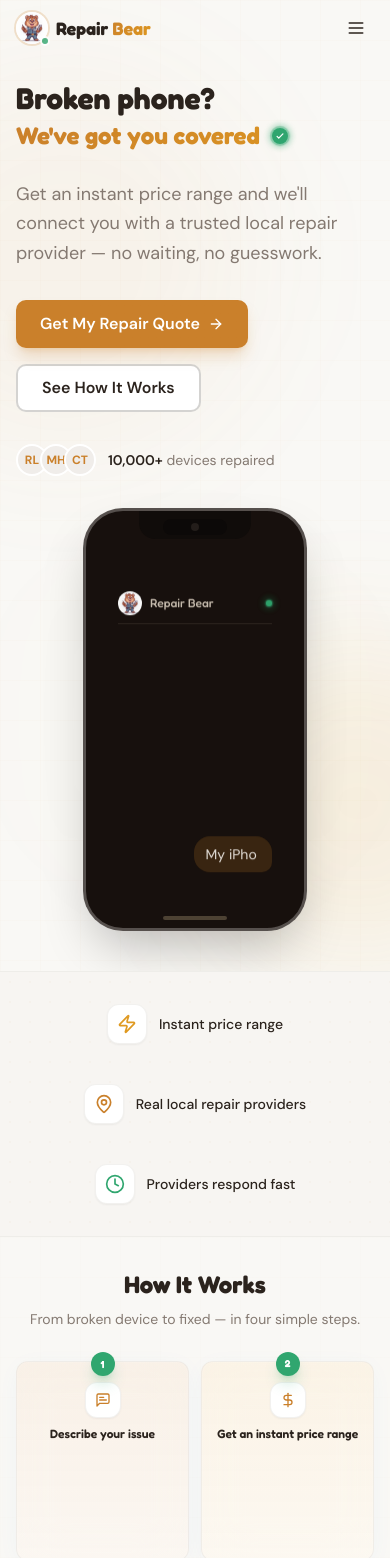
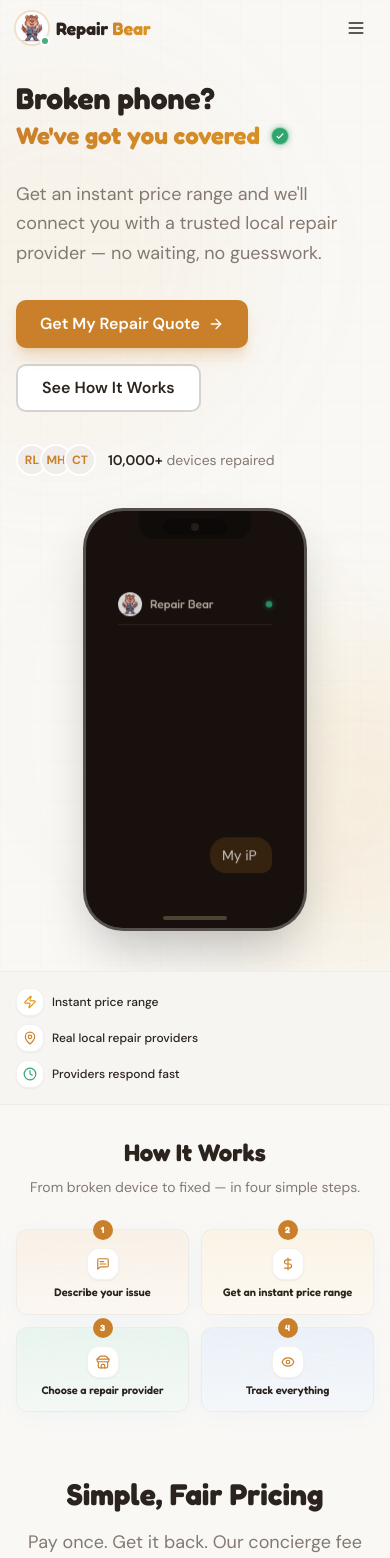
Before and after one commit to mkultracodes/precise-render-guy, a React (Vite) app: page / in a window 390 px wide. Shown: the top 1558 px of the page. Built offline with nearby package versions, Linux system fonts and the light colour scheme; the HTML template or start-up script is replaced by a standard one.

Commit message:
Mobile tweaks for mobile UI
Co-authored-by: mkultracodes <99495348+mkultracodes@users.noreply.github.com>

```diff
--- a/src/components/HowItWorks.tsx
+++ b/src/components/HowItWorks.tsx
@@ -323,30 +323,30 @@ const HowItWorks = () => {
             return (
               <div
                 key={s.step}
-                className={`relative group transition-all duration-700 ${
-                  isRevealed ? "opacity-100 translate-y-0" : "opacity-0 translate-y-10"
+                className={`relative group md:transition-all md:duration-700 ${
+                  isRevealed ? "opacity-100 translate-y-0" : "md:opacity-0 md:translate-y-10"
                 }`}
               >
                 {i < steps.length - 1 && (
                   <div className="hidden lg:block absolute top-10 left-[calc(50%+40px)] w-[calc(100%-40px)] h-px bg-gradient-to-r from-primary/20 to-transparent" />
                 )}
 
-                <div className={`bg-gradient-to-b ${s.gradient} glass-card rounded-xl md:rounded-2xl p-3 md:p-6 text-center transition-all duration-500 h-full flex flex-col min-h-[200px] md:min-h-[320px] ${
-                  isActive && !allDone ? "shadow-xl shadow-primary/10 ring-1 ring-primary/20 -translate-y-1" : "hover:shadow-xl hover:shadow-primary/5 hover:-translate-y-1"
+                <div className={`bg-gradient-to-b ${s.gradient} glass-card rounded-xl md:rounded-2xl p-3 md:p-6 text-center h-full flex flex-col min-h-0 md:min-h-[320px] md:transition-all md:duration-500 ${
+                  isActive && !allDone ? "md:shadow-xl md:shadow-primary/10 md:ring-1 md:ring-primary/20 md:-translate-y-1" : "md:hover:shadow-xl md:hover:shadow-primary/5 md:hover:-translate-y-1"
                 }`}>
-                  <div className={`absolute -top-2.5 md:-top-4 left-1/2 -translate-x-1/2 w-6 h-6 md:w-8 md:h-8 rounded-full flex items-center justify-center font-display font-bold text-[10px] md:text-sm transition-all duration-500 ${
+                  <div className={`absolute -top-2.5 md:-top-4 left-1/2 -translate-x-1/2 w-5 h-5 md:w-8 md:h-8 rounded-full flex items-center justify-center font-display font-bold text-[9px] md:text-sm bg-primary text-primary-foreground md:transition-all md:duration-500 ${
                     isDone
-                      ? "bg-success text-white shadow-lg shadow-success/30"
+                      ? "md:bg-success md:shadow-lg md:shadow-success/30"
                       : isActive
-                      ? "bg-bear-gold text-white shadow-lg shadow-bear-gold/40 animate-pulse"
-                      : "bg-muted text-muted-foreground shadow-lg shadow-muted/20"
+                      ? "md:bg-bear-gold md:shadow-lg md:shadow-bear-gold/40 md:animate-pulse"
+                      : ""
                   }`}>
                     {s.step}
                   </div>
-                  <div className="w-9 h-9 md:w-14 md:h-14 rounded-xl md:rounded-2xl bg-card border border-border/50 flex items-center justify-center mx-auto mt-2 md:mt-4 mb-2 md:mb-4 group-hover:rotate-3 group-hover:scale-105 transition-all duration-300 shadow-sm">
-                    <s.icon className="w-4 h-4 md:w-7 md:h-7 text-primary" />
+                  <div className="w-8 h-8 md:w-14 md:h-14 rounded-lg md:rounded-2xl bg-card border border-border/50 flex items-center justify-center mx-auto mt-1.5 md:mt-4 mb-1.5 md:mb-4 shadow-sm">
+                    <s.icon className="w-3.5 h-3.5 md:w-7 md:h-7 text-primary" />
                   </div>
-                  <h3 className="font-display font-semibold text-xs md:text-lg text-foreground mb-1 md:mb-2">{s.title}</h3>
+                  <h3 className="font-display font-semibold text-[11px] leading-tight md:text-lg text-foreground mb-0.5 md:mb-2">{s.title}</h3>
                   <p className="text-[10px] md:text-sm text-muted-foreground leading-relaxed hidden md:block">{s.description}</p>
 
                   <div className="flex-1 flex flex-col justify-end">
--- a/src/components/TrustSection.tsx
+++ b/src/components/TrustSection.tsx
@@ -1,6 +1,6 @@
 import { Shield, Users, ThumbsUp } from "lucide-react";
 import { useScrollReveal } from "@/hooks/useScrollReveal";
-import { useState, useEffect, useCallback } from "react";
+import { useState, useEffect } from "react";
 
 const testimonials = [
   {
@@ -45,33 +45,43 @@ const TrustSection = () => {
   const { ref: statsRef, isVisible: statsVisible } = useScrollReveal();
   const { ref: cardsRef, isVisible: cardsVisible } = useScrollReveal({ threshold: 0.1 });
   const [activeIndex, setActiveIndex] = useState(0);
+  const [isMobile, setIsMobile] = useState(false);
 
-  // Auto-scroll testimonials every 4 seconds
+  useEffect(() => {
+    const check = () => setIsMobile(window.innerWidth < 768);
+    check();
+    window.addEventListener("resize", check);
+    return () => window.removeEventListener("resize", check);
+  }, []);
+
+  const visibleCount = isMobile ? 2 : 3;
+  const maxIndex = testimonials.length - visibleCount;
+
   useEffect(() => {
     if (!cardsVisible) return;
     const timer = setInterval(() => {
-      setActiveIndex((prev) => (prev + 1) % (testimonials.length - 2));
+      setActiveIndex((prev) => (prev + 1) % (maxIndex + 1));
     }, 4000);
     return () => clearInterval(timer);
-  }, [cardsVisible]);
+  }, [cardsVisible, maxIndex]);
 
-  const visibleTestimonials = testimonials.slice(activeIndex, activeIndex + 3);
+  const visibleTestimonials = testimonials.slice(activeIndex, activeIndex + visibleCount);
 
   return (
     <section id="trust" className="py-8 md:py-16 relative">
       <div className="absolute inset-0 tech-grid opacity-20" />
       <div className="container mx-auto px-4 relative">
-        <div className="text-center mb-10">
-          <h2 className="text-3xl md:text-4xl font-bold text-foreground mb-4">
+        <div className="text-center mb-6 md:mb-10">
+          <h2 className="text-2xl md:text-4xl font-bold text-foreground mb-2 md:mb-4">
             Trusted by Thousands
           </h2>
-          <p className="text-muted-foreground text-lg max-w-md mx-auto">
+          <p className="text-muted-foreground text-sm md:text-lg max-w-md mx-auto">
             Real people, real repairs, real results.
           </p>
         </div>
 
         {/* Stats */}
-        <div ref={statsRef} className="grid grid-cols-3 gap-3 md:gap-6 max-w-2xl mx-auto mb-10 md:mb-16">
+        <div ref={statsRef} className="grid grid-cols-3 gap-3 md:gap-6 max-w-2xl mx-auto mb-6 md:mb-16">
           {stats.map((s, i) => (
             <div
               key={s.label}
@@ -80,38 +90,38 @@ const TrustSection = () => {
               }`}
               style={{ transitionDelay: `${i * 100}ms` }}
             >
-              <div className="w-14 h-14 rounded-2xl bg-card border border-border/50 shadow-sm flex items-center justify-center mx-auto mb-3 hover:shadow-md hover:scale-105 transition-all duration-300">
-                <s.icon className="w-6 h-6 text-primary" />
+              <div className="w-10 h-10 md:w-14 md:h-14 rounded-xl md:rounded-2xl bg-card border border-border/50 shadow-sm flex items-center justify-center mx-auto mb-2 md:mb-3">
+                <s.icon className="w-4 h-4 md:w-6 md:h-6 text-primary" />
               </div>
-              <div className="font-display font-bold text-2xl md:text-3xl text-gradient">{s.value}</div>
-              <div className="text-xs text-muted-foreground mt-1">{s.label}</div>
+              <div className="font-display font-bold text-lg md:text-3xl text-gradient">{s.value}</div>
+              <div className="text-[10px] md:text-xs text-muted-foreground mt-0.5 md:mt-1">{s.label}</div>
             </div>
           ))}
         </div>
 
-        {/* Testimonials — auto-scrolling, 3 visible */}
+        {/* Testimonials */}
         <div ref={cardsRef} className="max-w-4xl mx-auto">
-          <div className="grid grid-cols-1 md:grid-cols-3 gap-4 md:gap-6">
+          <div className="grid grid-cols-2 md:grid-cols-3 gap-2.5 md:gap-6">
             {visibleTestimonials.map((t) => (
               <div
                 key={t.name}
-                className={`glass-card rounded-2xl p-6 hover:shadow-xl hover:-translate-y-1 transition-all duration-500 ${
+                className={`glass-card rounded-xl md:rounded-2xl p-3 md:p-6 hover:shadow-xl hover:-translate-y-1 transition-all duration-500 ${
                   cardsVisible ? "opacity-100 translate-y-0" : "opacity-0 translate-y-10"
                 }`}
               >
-                <div className="flex gap-0.5 mb-3">
+                <div className="flex gap-0.5 mb-1.5 md:mb-3">
                   {[...Array(5)].map((_, j) => (
-                    <span key={j} className="text-bear-gold text-sm">★</span>
+                    <span key={j} className="text-bear-gold text-[10px] md:text-sm">★</span>
                   ))}
                 </div>
-                <p className="text-sm text-foreground leading-relaxed mb-4">"{t.text}"</p>
-                <div className="flex items-center gap-3">
-                  <div className="w-9 h-9 rounded-full bg-primary/10 flex items-center justify-center text-sm font-bold text-primary">
+                <p className="text-[11px] md:text-sm text-foreground leading-relaxed mb-2 md:mb-4">"{t.text}"</p>
+                <div className="flex items-center gap-2 md:gap-3">
+                  <div className="w-6 h-6 md:w-9 md:h-9 rounded-full bg-primary/10 flex items-center justify-center text-[10px] md:text-sm font-bold text-primary">
                     {t.name[0]}
                   </div>
                   <div>
-                    <p className="font-medium text-sm text-foreground">{t.name}</p>
-                    <p className="text-xs text-muted-foreground">{t.device}</p>
+                    <p className="font-medium text-[11px] md:text-sm text-foreground">{t.name}</p>
+                    <p className="text-[9px] md:text-xs text-muted-foreground">{t.device}</p>
                   </div>
                 </div>
               </div>
@@ -119,13 +129,13 @@ const TrustSection = () => {
           </div>
 
           {/* Dots indicator */}
-          <div className="flex justify-center gap-1.5 mt-6">
-            {Array.from({ length: testimonials.length - 2 }).map((_, i) => (
+          <div className="flex justify-center gap-1.5 mt-4 md:mt-6">
+            {Array.from({ length: maxIndex + 1 }).map((_, i) => (
               <button
                 key={i}
                 onClick={() => setActiveIndex(i)}
-                className={`w-2 h-2 rounded-full transition-all duration-300 ${
-                  i === activeIndex ? "bg-primary w-5" : "bg-border hover:bg-muted-foreground"
+                className={`w-1.5 h-1.5 md:w-2 md:h-2 rounded-full transition-all duration-300 ${
+                  i === activeIndex ? "bg-primary w-4 md:w-5" : "bg-border hover:bg-muted-foreground"
                 }`}
               />
             ))}
--- a/src/components/ValueStrip.tsx
+++ b/src/components/ValueStrip.tsx
@@ -1,4 +1,4 @@
-import { Zap, MapPin, Clock, Smartphone } from "lucide-react";
+import { Zap, MapPin, Clock } from "lucide-react";
 import { useScrollReveal } from "@/hooks/useScrollReveal";
 
 const values = [
@@ -11,22 +11,22 @@ const ValueStrip = () => {
   const { ref, isVisible } = useScrollReveal();
 
   return (
-    <section ref={ref} className="py-8 bg-secondary/30 border-y border-border/50 relative overflow-hidden">
+    <section ref={ref} className="py-4 md:py-8 bg-secondary/30 border-y border-border/50 relative overflow-hidden">
       <div className="absolute inset-0 dot-pattern opacity-40" />
       <div className="container mx-auto px-4 relative">
-        <div className="flex items-center justify-center gap-10 md:gap-16 flex-wrap">
+        <div className="flex flex-col gap-2 md:flex-row md:items-center md:justify-center md:gap-16">
           {values.map((v, i) => (
             <div
               key={v.label}
-              className={`flex items-center gap-3 justify-center transition-all duration-700 ${
+              className={`flex items-center gap-2 md:gap-3 md:justify-center transition-all duration-700 ${
                 isVisible ? "opacity-100 translate-y-0" : "opacity-0 translate-y-4"
               }`}
               style={{ transitionDelay: `${i * 100}ms` }}
             >
-              <div className="w-10 h-10 rounded-xl bg-card border border-border/50 flex items-center justify-center shrink-0 shadow-sm hover:shadow-md hover:scale-110 transition-all duration-300">
-                <v.icon className={`w-5 h-5 ${v.color}`} />
+              <div className="w-7 h-7 md:w-10 md:h-10 rounded-lg md:rounded-xl bg-card border border-border/50 flex items-center justify-center shrink-0 shadow-sm">
+                <v.icon className={`w-3.5 h-3.5 md:w-5 md:h-5 ${v.color}`} />
               </div>
-              <span className="text-sm font-medium text-foreground">{v.label}</span>
+              <span className="text-xs md:text-sm font-medium text-foreground">{v.label}</span>
             </div>
           ))}
         </div>
```
